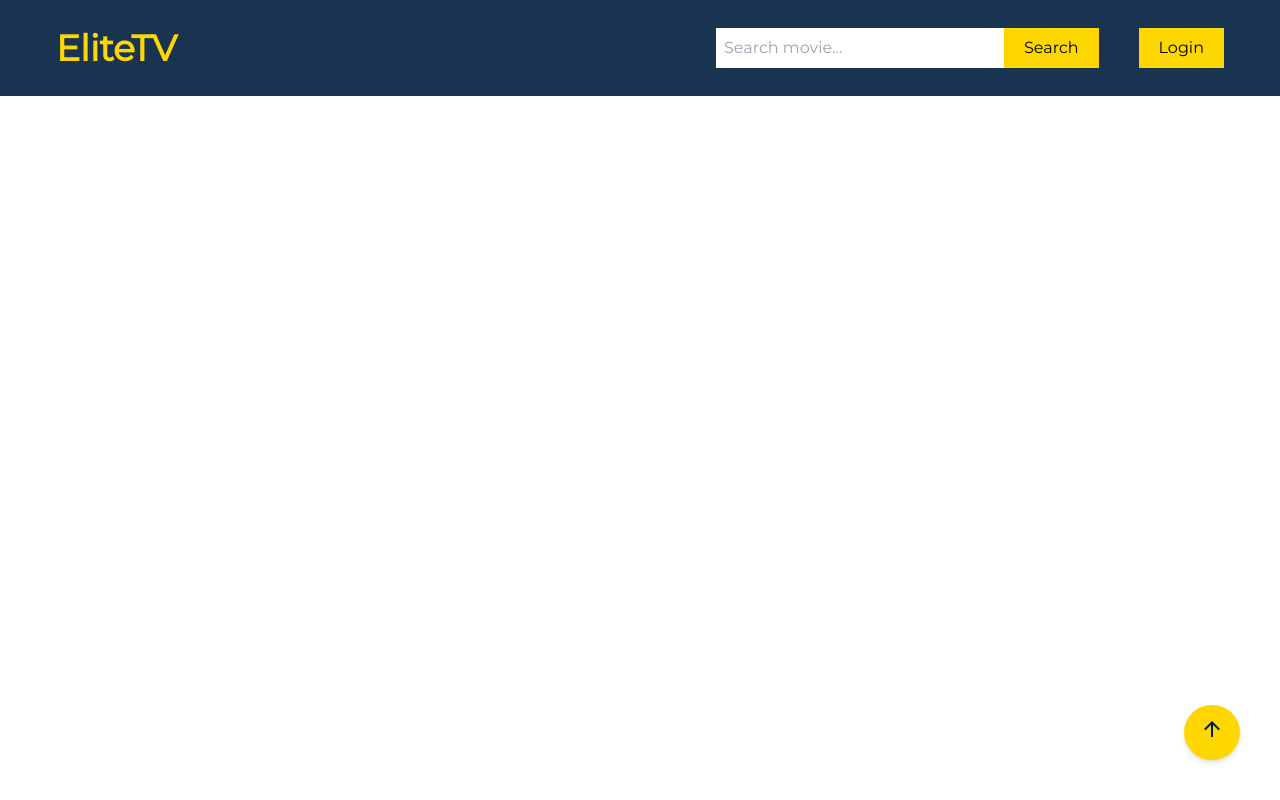
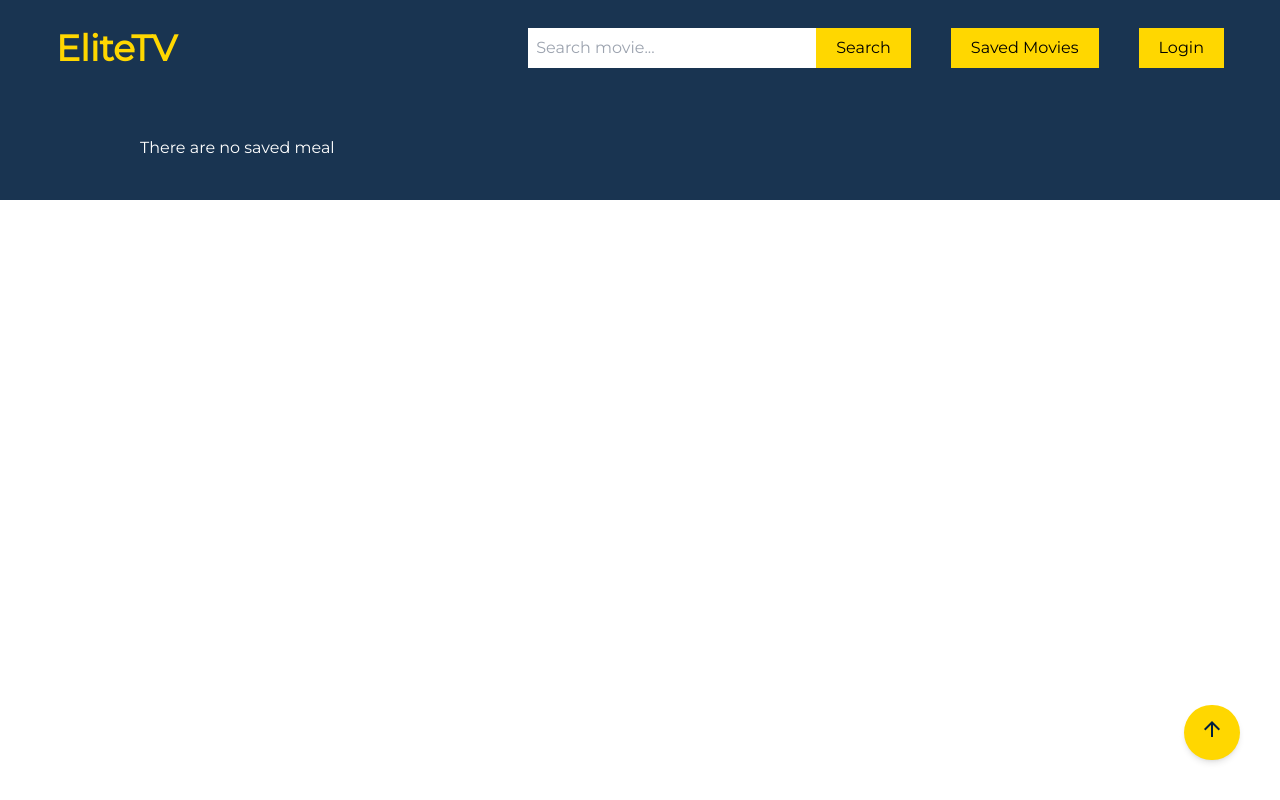
Before and after one commit to daniel-idowu-01/eliteTV_UPDATED, a React (Create React App) app: page /savedmovies in a window 1280 px wide. Built offline with nearby package versions, Linux system fonts and the light colour scheme.

Commit message:
New Update

```diff
--- a/src/App.js
+++ b/src/App.js
@@ -4,8 +4,10 @@ import SignUp from './pages/SignUp';
 import Navbar from './components/Nav';
 import HomePage from './pages/HomePage';
 import SearchPage from './pages/SearchPage';
+import SavedMovies from './components/SavedMovies';
 import SingleMovie from './components/SingleMovie';
 import { Routes, Route } from 'react-router-dom';
+import { MoviesProvider } from './data/MovieContext';
 import { SearchProvider } from './data/SearchContext';
 
 function App() {
@@ -25,14 +27,17 @@ function App() {
   return (
     <div className='app bg-deepNavyBlue bg-opacity-90 text-white'>
       <SearchProvider>
+        <MoviesProvider>
           <Navbar />
           <Routes>
             <Route path='/' element={ <HomePage /> } />
             <Route path='/login' element={ <Login /> } />
             <Route path='/signup' element={ <SignUp /> } />
+            <Route path='/savedmovies' element={ <SavedMovies /> } />
             <Route path='/search' element={ <SearchPage /> } />
             <Route path='/search/:movieId' element={ <SingleMovie /> } />
           </Routes>
+        </MoviesProvider>
       </SearchProvider>
 
       <button
--- a/src/components/Header.jsx
+++ b/src/components/Header.jsx
@@ -78,23 +78,12 @@ const Header = () => {
       }}
       className='border-2 border-gold w-full md:w-1/3 h-2/3'
       >
-        {allMovies.map((movie) => (
-          <SwiperSlide>
+        {allMovies.map((movie, index) => (
+          <SwiperSlide key={index}>
             <img src={API_IMG + movie.poster_path} alt=''  className={swiperImageStyle} />
           </SwiperSlide>
         ))}
-      {/* <SwiperSlide>
-        <img src={DrStrange} alt="" className={swiperImageStyle} />
-      </SwiperSlide>
 
-      <SwiperSlide>
-        <img src={DrStrange2} alt="" className={swiperImageStyle} />
-      </SwiperSlide>
-
-      <SwiperSlide>
-        <img src={DrStrange} alt="" className={swiperImageStyle} />
-      </SwiperSlide>
- */}
      </Swiper>
     </section>
   )
--- a/src/components/Movies.jsx
+++ b/src/components/Movies.jsx
@@ -101,9 +101,8 @@ const Movies = () => {
       </div>
     }
 
-    console.log(moviesWithGenreNames)
   return (
-    <section className=''>
+    <section className='' id='movies'>
         {/* Links to show the movies selected */}
         <div className='flex justify-evenly items-center px-5 md:px-14 py-10'>
             <p
--- a/src/components/Nav.jsx
+++ b/src/components/Nav.jsx
@@ -1,6 +1,8 @@
-import React, { useContext } from 'react'
+import React, { useContext, useState } from 'react'
+import { FaBars } from "react-icons/fa"
+import { VscChromeClose } from "react-icons/vsc"
+import { Link, useNavigate } from 'react-router-dom'
 import SearchContext from '../data/SearchContext'
-import { Link, useNavigate } from 'react-router-dom'
 
 
 const Nav = () => {
@@ -14,8 +16,16 @@ const Nav = () => {
     navigate('/search')
   }
 
+  const [sideBar, setShowSideBar] = useState(false)
+  const sideBarStyle =  `${sideBar ? 'flex' : 'hidden'} md:hidden flex-col gap-10 text-center w-full transition-all shadow-md p-10`
+
+  const showSideBar = () => {
+    setShowSideBar(!sideBar)
+  }
+
   return (
-    <nav className='flex justify-between items-center p-5 md:py-7 md:px-14'>
+    <nav>
+      <div className='flex justify-between items-center p-5 md:py-7 md:px-14'>
         <Link to='/'>
             <p className='text-xl md:text-4xl text-center text-gold font-semibold'>
               EliteTV
@@ -24,7 +34,6 @@ const Nav = () => {
           <div
           className='flex gap-5 md:gap-10 items-center'>
               <form onSubmit={handleSubmit}>
-
                 <input
                 type='text'
                 name='movie'
@@ -39,11 +48,64 @@ const Nav = () => {
                 onClick={handleNavigate}>
                   Search
                 </button>
-
               </form>
 
-            <Link to='/login'> <button className={btnStyle}>Login</button> </Link>
+              <Link
+                className={`${btnStyle} hidden md:block`}
+                to='/savedmovies'
+                onClick={() => setShowSideBar(false)}
+                >
+                  Saved Movies
+              </Link>
+
+              <Link to='/login'> <button className={`${btnStyle} hidden md:block`}>Login</button> </Link>
+              {/* Hamburger Menu */}
+              { sideBar ?
+            <VscChromeClose className='text-2xl md:hidden cursor-pointer' onClick={showSideBar} />
+            :
+            <FaBars className='text-2xl md:hidden cursor-pointer' onClick={showSideBar} />
+          }
           </div>
+      </div>
+
+        {/* SideBar For Mobile */}
+      <div className={sideBarStyle}>
+        <Link
+         className='' to='/'
+         onClick={() => setShowSideBar(false)}
+         >
+          Home
+        </Link>
+
+        <Link
+         className='' to='/savedmovies'
+         onClick={() => setShowSideBar(false)}
+         >
+          Saved Movies
+        </Link>
+
+        <div className='flex gap-3 justify-center'>
+          <Link
+           to='/login'
+           onClick={() => setShowSideBar(false)}
+           >
+            <button className={`${btnStyle} px-5`}>
+              Login
+            </button>
+          </Link>
+
+          <Link
+           to='/signup'
+           onClick={() => setShowSideBar(false)}
+           >
+           <button className={`${btnStyle} px-5`}>
+            Sign Up
+            </button>
+          </Link>
+        </div>
+
+      </div>
+
    </nav>
   )
 }
--- /dev/null
+++ b/src/components/SavedMovies.jsx
@@ -0,0 +1,26 @@
+import React, { useContext } from 'react'
+import MoviesContext from '../data/MovieContext';
+import { Link } from 'react-router-dom';
+import MovieCard from './MovieCard';
+
+const SavedMovies = () => {
+
+  const { items } = useContext(MoviesContext)
+
+    return (
+      <div className='grid grid-cols-1 md:grid-cols-3 place-items-center gap-10 py-10 px-5 md:px-14'>
+            { items.length > 0
+             ?
+              items.map((item, index) => (
+                <Link to={`/search/${item.id}`} key={item.id}>
+                  <MovieCard title={item.name} poster_path={item.image} vote_average={item.rating} />
+                </Link>
+              ))
+            :
+            <p>There are no saved meal</p>
+            }
+      </div>
+    );
+}
+
+export default SavedMovies
--- a/src/components/SingleMovie.jsx
+++ b/src/components/SingleMovie.jsx
@@ -1,7 +1,8 @@
-import React, { useState, useEffect } from 'react'
+import React, { useState, useEffect, useContext } from 'react'
 import { useParams } from 'react-router-dom'
 import { Link } from 'react-router-dom';
 import ClipLoader from "react-spinners/ClipLoader";
+import MoviesContext from '../data/MovieContext';
 
 const SingleMovie = () => {
 
@@ -10,6 +11,7 @@ const SingleMovie = () => {
     const [video, setVideo] = useState([])
     const [reviews, setReviews] = useState([])
     const [isLoading, setIsLoading] = useState(false);
+    const {addToMovies} = useContext(MoviesContext)
     const { movieId } = useParams();
 
     // API to get movie image
@@ -71,14 +73,12 @@ const SingleMovie = () => {
     if(isLoading) {
         return  <div className="flex justify-center items-center h-screen">
                     <ClipLoader
-                    color={'#FFD700'}
-                    loading={isLoading}
-                    size={30}
+                        color={'#FFD700'}
+                        loading={isLoading}
+                        size={30}
                     />
                 </div>
     }
-
-    console.log(video)
 
   return (
     <section className='px-5 md:px-14 py-10'>
@@ -114,7 +114,7 @@ const SingleMovie = () => {
                 <p className='w-fit px-2 border-l-2 border-gold'>MOVIE INFO</p>
                 <p className='text-xl text-justify'>{eachMovie.overview}</p>
                 <article>
-                    {/* <p>Genre: {eachMovie.genres.map((genre) => <span>{genre.name} </span>)}</p> */}
+                    <p>Genre: {eachMovie.genres !== undefined ? eachMovie.genres.map((genre) => <span>{genre.name} </span>) : <span>N/A</span>}</p>
                     <p>Original Language: {eachMovie.original_language}</p>
                     <p>Runtime: <span>{eachMovie.runtime} minutes</span></p>
                     <p>Release Date: <span>{eachMovie.release_date}</span></p>
@@ -132,6 +132,11 @@ const SingleMovie = () => {
                         </div>
                     )) : ''}
                 </div>
+                <button
+                    onClick={() => addToMovies(eachMovie.id, eachMovie.title, API_IMG + eachMovie.poster_path , eachMovie.vote_average)}
+                    className='w-1/4 bg-gold px-8 py-2 mt-8 text-black hover:opacity-75 hover:text-white'>
+                        Save Movie
+                </button>
             </div>
         </article>
 
@@ -160,9 +165,13 @@ const SingleMovie = () => {
         <section className="">
             <p className='w-fit px-2 border-l-2 border-gold'>REVIEWS</p>
             <div className='mb-5'></div> {/* The div is used to space the reviews from the review header */}
-            {reviews ? reviews.map((review) => (
+            {reviews.length === 0
+             ?
+             <p>No reviews</p>
+              :
+              reviews.map((review) => (
                 <article className='flex items-start gap-2' key={review.id}>
-                    {/* Each review content */}
+                    {/* Each review c ontent */}
                     <img
                      className='rounded-full h-10 w-10 p-0 m-0'
                      src={
@@ -178,7 +187,7 @@ const SingleMovie = () => {
                         <p>{review.content}</p>
                     </div>
                 </article>
-            )) : <p>No reviews</p>}
+            )) }
         </section>
 
     </section>
--- /dev/null
+++ b/src/data/MovieContext.js
@@ -0,0 +1,20 @@
+import { createContext, useState } from "react";
+
+ const MoviesContext = createContext({})
+
+export function MoviesProvider({ children }) {
+
+    const [items, setItems] = useState([])
+
+    const addToMovies = (id, name, image, rating) => {
+        setItems((prevState) => [...prevState, {id, name, image, rating}])
+    }
+
+    return (
+        <MoviesContext.Provider value={{ items, addToMovies }}>
+            {children}
+        </MoviesContext.Provider>
+    )
+}
+
+export default MoviesContext
```
Also changed, not shown: src/components/api.txt (deleted). Lines whose indentation alone changed are shown as unchanged.
